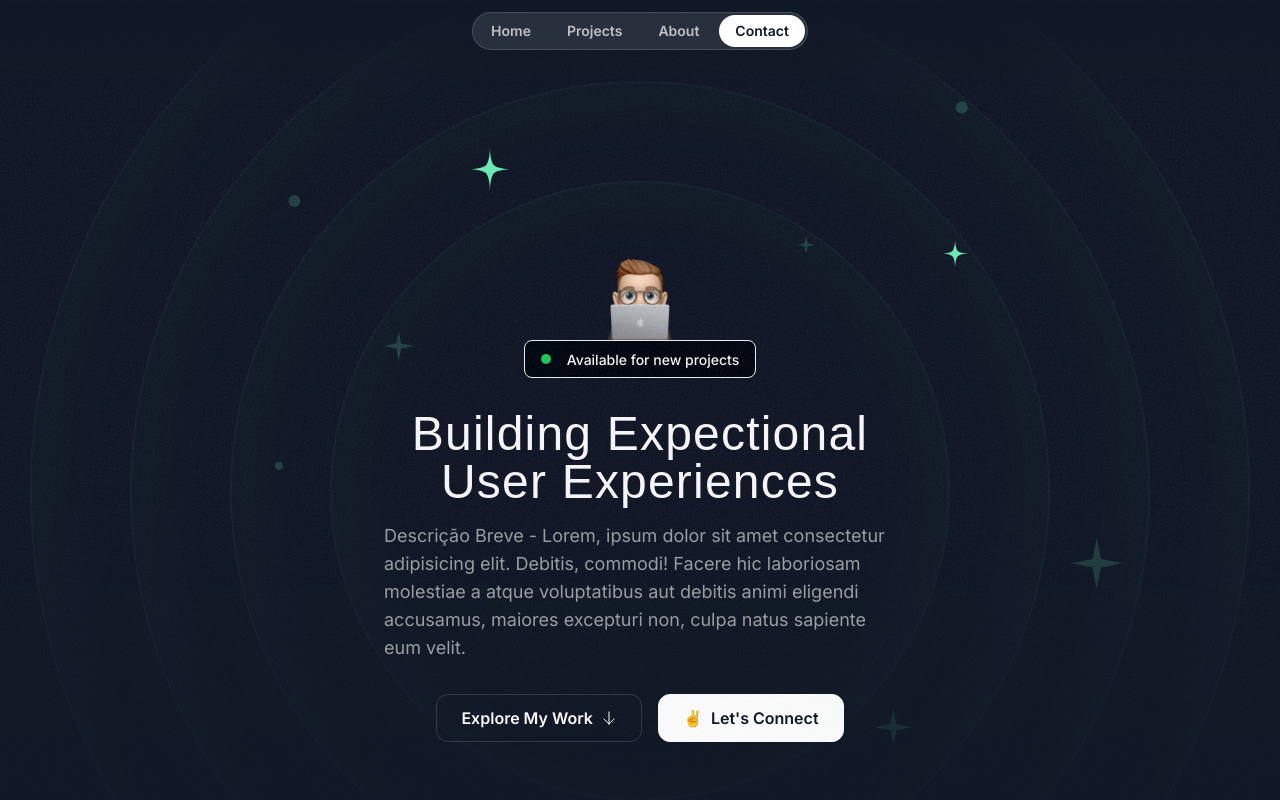
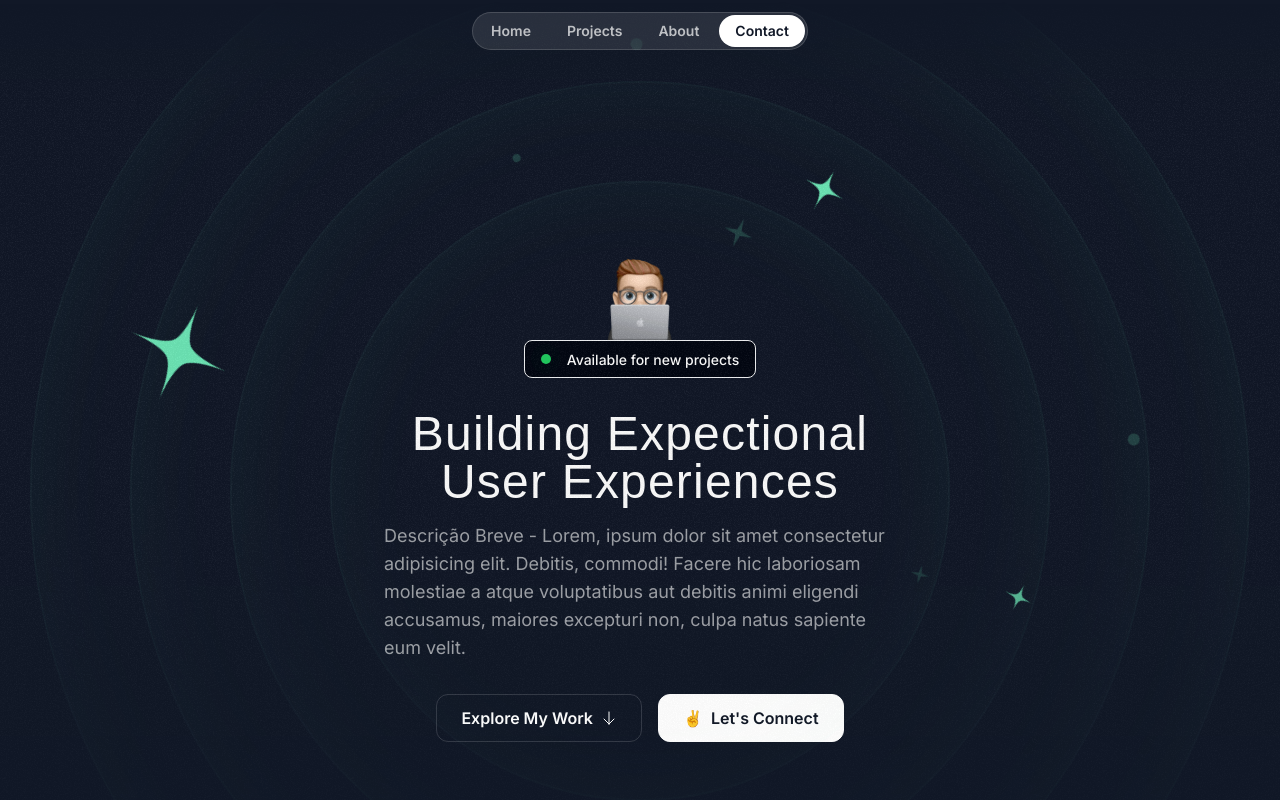
Before and after one commit to 1lucascq/Portfolio, a Next.js app: page / in a window 1280 px wide. Shown: the top 800 px of the page. Built offline with nearby package versions, Linux system fonts and the light colour scheme; a web font is replaced by a local one.

Commit message:
refactor: Update HeroBg and HeroOrbit components

```diff
--- a/src/components/HeroBg.tsx
+++ b/src/components/HeroBg.tsx
@@ -5,6 +5,10 @@ import SparkleIcon from '@/assets/icons/sparkle.svg';
 import grainImage from '@/assets/images/grain.jpg';
 
 export default function HeroBg() {
+	const smallSpin = '5s';
+	const mediumSpin = '10s';
+	const bigSpin = '15s';
+
 	return (
 		<div className='absolute inset-0 [mask-image:linear-gradient(to_bottom,transparent,black_10%,black_50%,transparent)]'>
 			<div className='absolute inset-0 -z-10 opacity-5' style={{ backgroundImage: `url(${grainImage.src})` }}></div>
@@ -12,35 +16,35 @@ export default function HeroBg() {
 			<div className='size-[820px] hero-ring' />
 			<div className='size-[1020px] hero-ring' />
 			<div className='size-[1220px] hero-ring' />
-			{/* <HeroOrbit size={800} rotation={-70}>
-				<StarIcon className='size-28 text-emerald-300' style={{ top: '10%', left: '10%' }} />
-			</HeroOrbit> */}
-			<HeroOrbit size={550} rotation={20}>
+			<HeroOrbit size={430} rotation={-14} orbit orbitDuration="30s" spin spinDuration={smallSpin}>
+				<SparkleIcon className='size-8 text-emerald-300/20' style={{ top: '10%', left: '10%' }} />
+			</HeroOrbit>
+			<HeroOrbit size={440} rotation={79} orbit orbitDuration="33s" spin spinDuration={smallSpin}>
+				<SparkleIcon className='size-5 text-emerald-300/20' style={{ top: '10%', left: '10%' }} />
+			</HeroOrbit>
+			<HeroOrbit size={520} rotation={-41} orbit orbitDuration="36s">
+				<div className='size-2 rounded-full bg-emerald-300/20' style={{ top: '10%', left: '10%' }} />
+			</HeroOrbit>
+			<HeroOrbit size={530} rotation={178} orbit orbitDuration="39s" spin spinDuration={mediumSpin}>
+				<SparkleIcon className='size-10 text-emerald-300/20' style={{ top: '10%', left: '10%' }} />
+			</HeroOrbit>
+			<HeroOrbit size={550} rotation={20} orbit orbitDuration="42s" spin spinDuration={mediumSpin} >
 				<StarIcon className='size-12 text-emerald-300' style={{ top: '10%', left: '10%' }} />
 			</HeroOrbit>
-			<HeroOrbit size={590} rotation={98}>
+			<HeroOrbit size={590} rotation={98} orbit orbitDuration="45s" spin spinDuration={mediumSpin} >
 				<StarIcon className='size-8 text-emerald-300' style={{ top: '10%', left: '10%' }} />
 			</HeroOrbit>
-			<HeroOrbit size={430} rotation={-14}>
-				<SparkleIcon className='size-8 text-emerald-300/20' style={{ top: '10%', left: '10%' }} />
+			<HeroOrbit size={650} rotation={-5} orbit orbitDuration="48s">
+				<div className='size-3 rounded-full bg-emerald-300/20' style={{ top: '10%', left: '10%' }} />
 			</HeroOrbit>
-			<HeroOrbit size={440} rotation={79}>
-				<SparkleIcon className='size-5 text-emerald-300/20' style={{ top: '10%', left: '10%' }} />
-			</HeroOrbit>
-			<HeroOrbit size={530} rotation={178}>
-				<SparkleIcon className='size-10 text-emerald-300/20' style={{ top: '10%', left: '10%' }} />
-			</HeroOrbit>
-			<HeroOrbit size={710} rotation={144}>
+			<HeroOrbit size={710} rotation={144} orbit orbitDuration="51s" spin spinDuration={bigSpin}>
 				<SparkleIcon className='size-14 text-emerald-300/20' style={{ top: '10%', left: '10%' }} />
 			</HeroOrbit>
-			<HeroOrbit size={720} rotation={85}>
+			<HeroOrbit size={720} rotation={85} orbit orbitDuration="54s">
 				<div className='size-3 rounded-full bg-emerald-300/20' style={{ top: '10%', left: '10%' }} />
 			</HeroOrbit>
-			<HeroOrbit size={520} rotation={-41}>
-				<div className='size-2 rounded-full bg-emerald-300/20' style={{ top: '10%', left: '10%' }} />
-			</HeroOrbit>
-			<HeroOrbit size={650} rotation={-5}>
-				<div className='size-3 rounded-full bg-emerald-300/20' style={{ top: '10%', left: '10%' }} />
+			<HeroOrbit size={800} rotation={-70} orbit orbitDuration="57s" spin spinDuration={bigSpin} >
+				<StarIcon className='size-28 text-emerald-300' style={{ top: '10%', left: '10%' }} />
 			</HeroOrbit>
 		</div>
 	);
--- a/src/components/HeroOrbit.tsx
+++ b/src/components/HeroOrbit.tsx
@@ -1,10 +1,34 @@
-import { PropsWithChildren } from 'react';
+import { PropsWithChildren } from "react";
+import { twMerge } from "tailwind-merge";
 
-export default function HeroOrbit({ children, size, rotation }: PropsWithChildren<{ size: number; rotation: number }>) {
+export default function HeroOrbit({
+    children,
+    size,
+    rotation,
+    orbitDuration,
+    orbit = false,
+    spin = false,
+    spinDuration,
+}: PropsWithChildren<{
+    size: number;
+    rotation: number;
+    orbitDuration?: string;
+    orbit?: boolean;
+    spinDuration?: string;
+    spin?: boolean;
+}>) {
+	// spin=false
+	// orbit=false
     return (
-		<div className='absolute left-1/2 top-1/2 -translate-x-1/2 -translate-y-1/2'>
+        <div className="absolute left-1/2 top-1/2 -translate-x-1/2 -translate-y-1/2 -z-20">
             <div
-                className='flex items-start justify-start'
+                className={twMerge(orbit && "animate-spin")}
+                style={{
+                    animationDuration: orbitDuration,
+                }}
+            >
+                <div
+                    className="flex items-start justify-start"
                     style={{
                         transform: `rotate(${rotation}deg)`,
                         height: `${size}px`,
@@ -12,7 +36,11 @@ export default function HeroOrbit({ children, size, rotation }: PropsWithChildre
                     }}
                 >
                     <div
-					className='inline-flex'
+                        className={twMerge(spin && "animate-spin")}
+                        style={{ animationDuration: spinDuration }}
+                    >
+                        <div
+                            className="inline-flex"
                             style={{
                                 transform: `rotate(${rotation * -1}deg)`,
                             }}
@@ -21,5 +49,7 @@ export default function HeroOrbit({ children, size, rotation }: PropsWithChildre
                         </div>
                     </div>
                 </div>
+            </div>
+        </div>
     );
-};
+}
```
Lines whose indentation alone changed are shown as unchanged.
